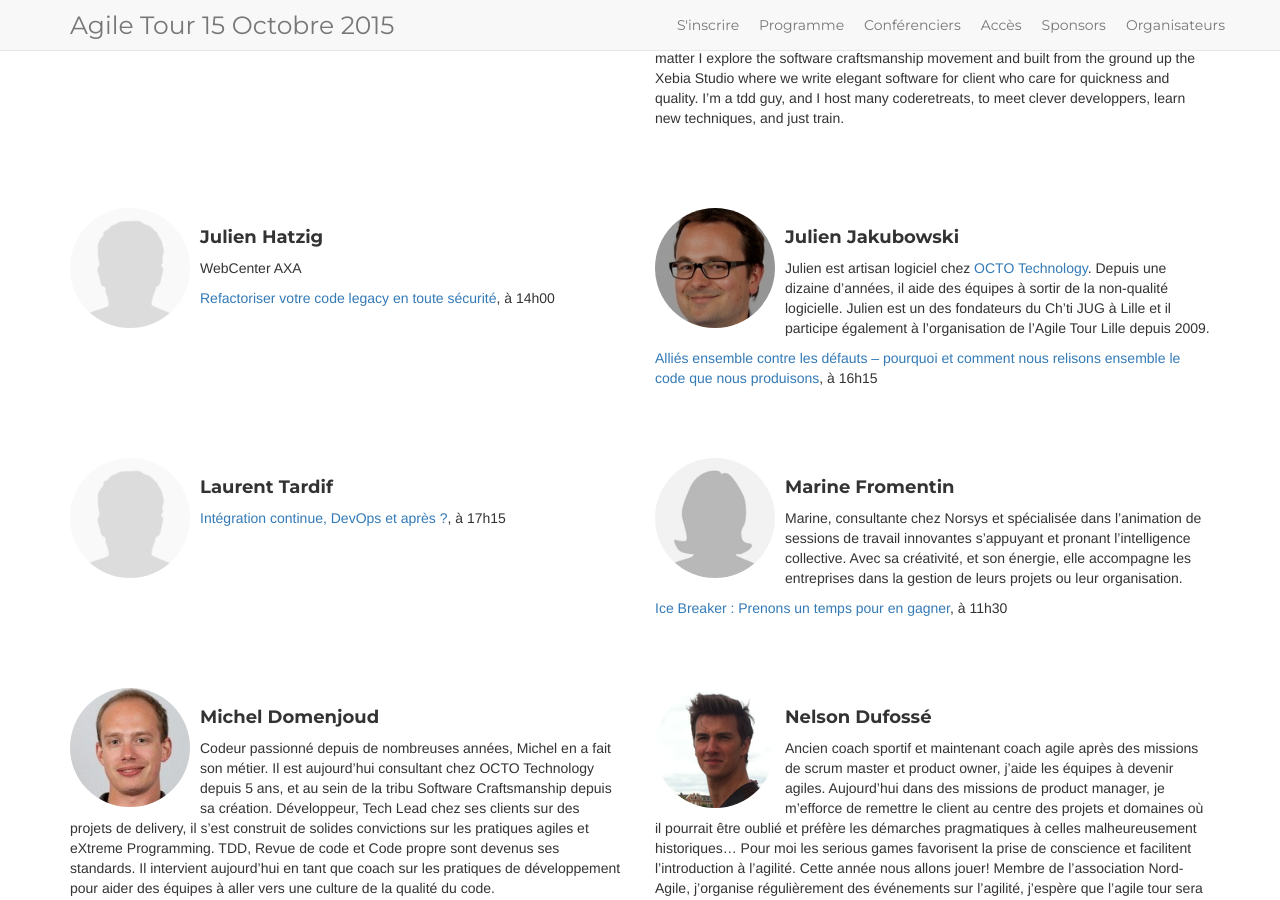
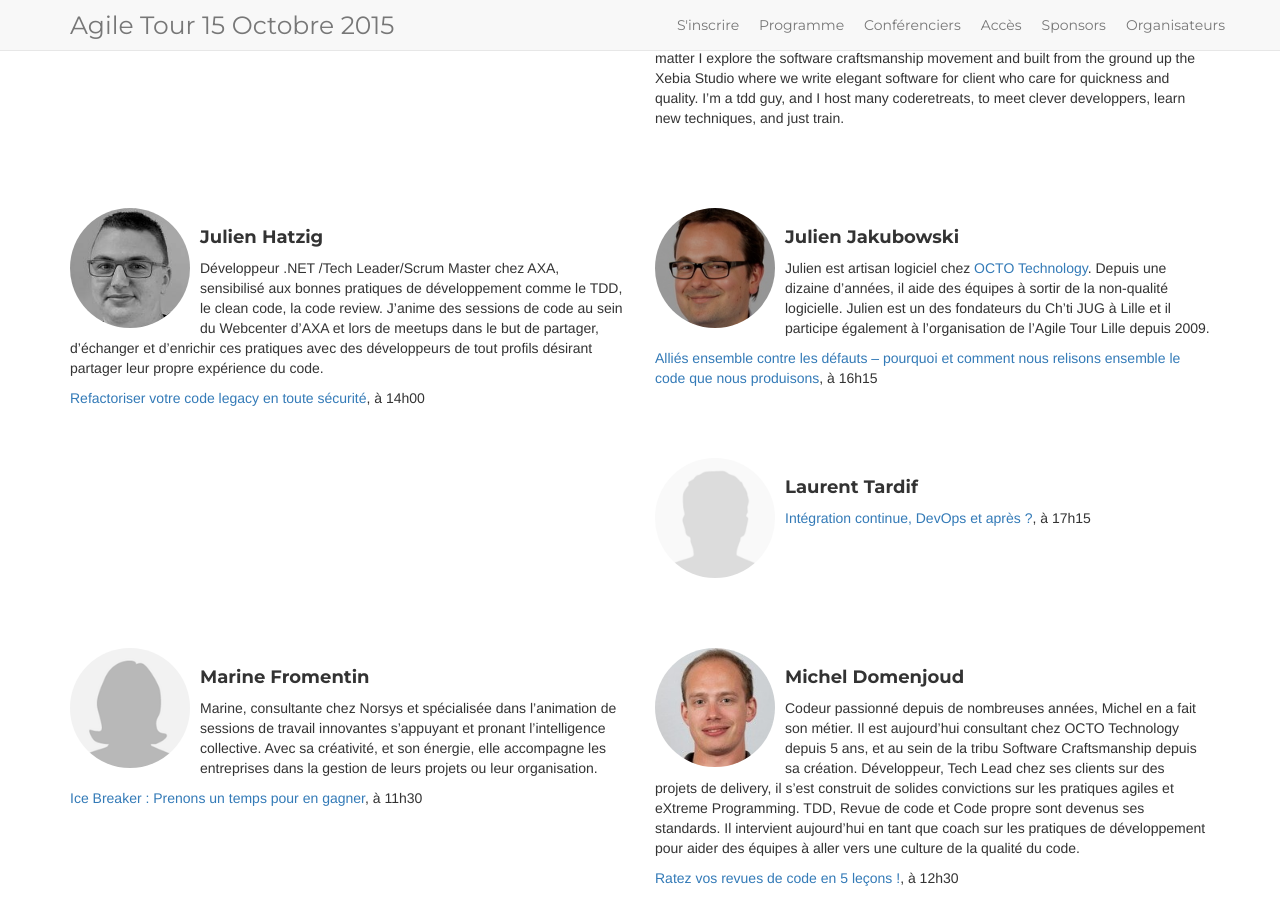
Before and after one commit to jak78/agile-tour-lille-2017, a Jekyll site: the page built from 01-speakers.html, in a window 1280 px wide and 900 px high, scrolled down 2767 px. Built offline with Jekyll 4.4.1, drawn with Linux system fonts in a browser that asks for light colours; nearby versions of some CDN libraries.

Commit message:
add Julien Hatzig bio

```diff
--- a/_data/speakers.yml
+++ b/_data/speakers.yml
@@ -76,8 +76,9 @@
   bio: ''
   photo: bastien_gallay.jpg
 - name: Julien Hatzig
-  bio: 'WebCenter AXA'
-  photo: male200.png
+  bio: Développeur .NET /Tech Leader/Scrum Master chez AXA, sensibilisé aux bonnes pratiques de développement comme le TDD, le clean code, la code review.
+    J’anime des sessions de code au sein du Webcenter d’AXA et lors de meetups dans le but de partager, d’échanger et d’enrichir ces pratiques avec des développeurs de tout profils désirant partager leur propre expérience du code.
+  photo: Julien_Hatzig.jpg
 - name: Cyrille Martraire
   bio: ''
   photo: cyrille-martraire.jpg
```
Also changed, not shown: img/speakers/Julien_Hatzig.jpg (added).
